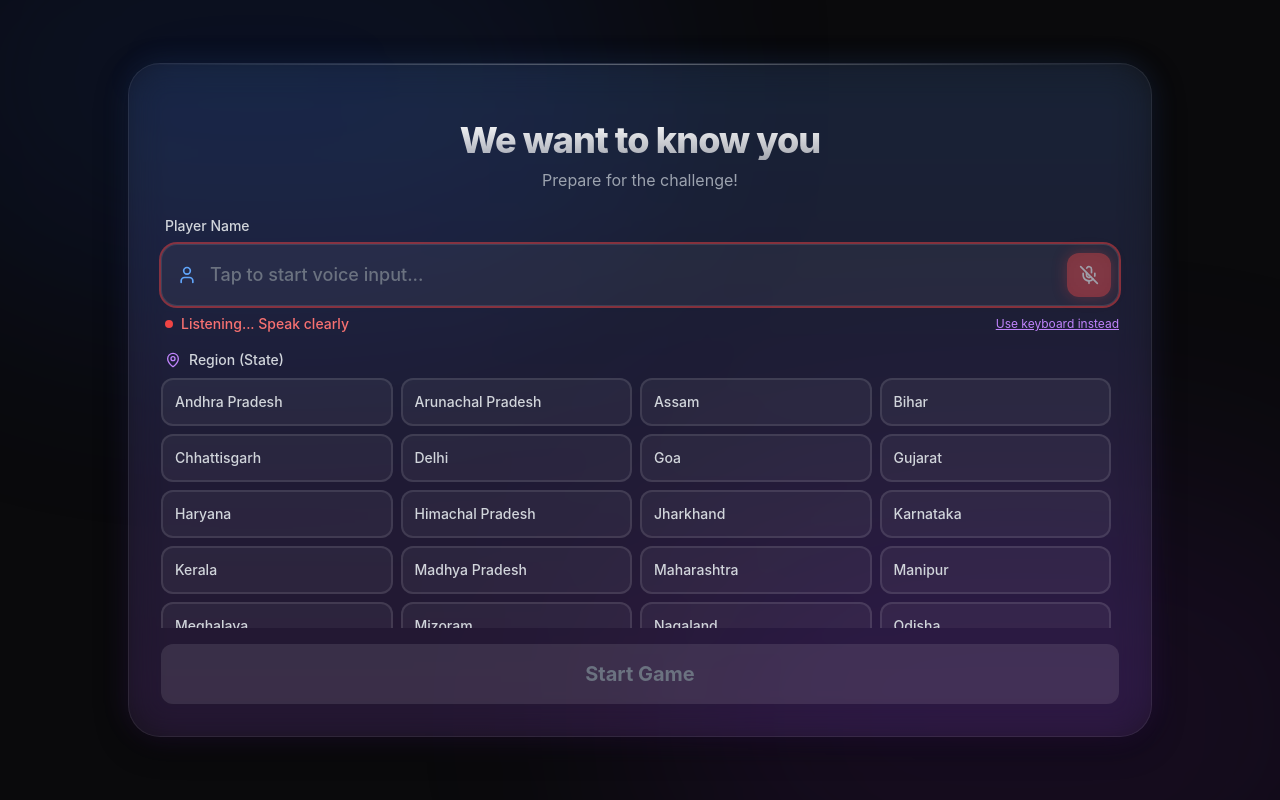
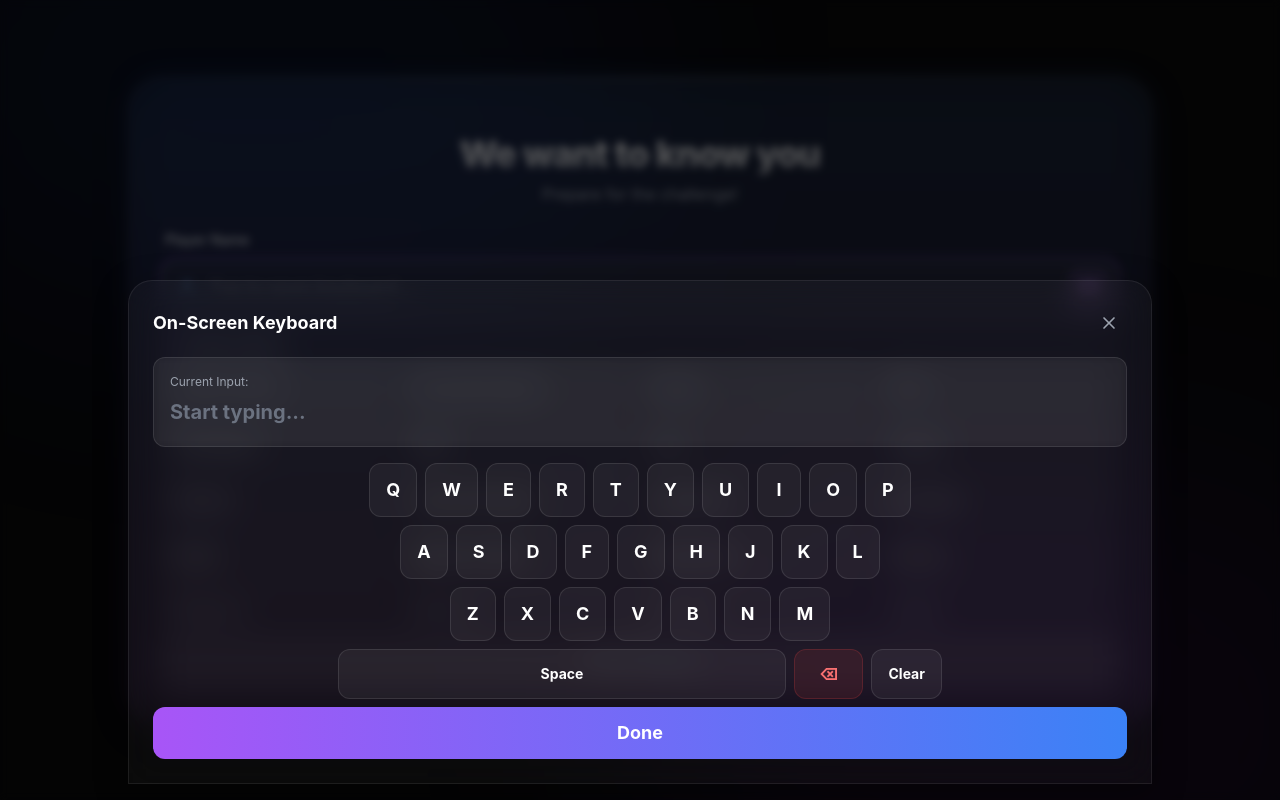
Before and after one commit to dariogeorge21/verse-order, a Next.js app: page /input in a window 1280 px wide. Both pictures are taken after a click on the button "Open keyboard". Built offline with nearby package versions, Linux system fonts and the light colour scheme.

Commit message:
input fix

```diff
--- a/app/input/page.tsx
+++ b/app/input/page.tsx
@@ -1,64 +1,11 @@
 "use client";
 
 import { useRouter } from "next/navigation";
-import { useState, useEffect, useRef } from "react";
+import { useState } from "react";
 import { useGameStore } from "@/store/gameStore";
 import { INDIAN_STATES } from "@/data/constants";
 import { motion, AnimatePresence } from "framer-motion";
-import { Mic, MicOff, User, MapPin, Sparkles, Keyboard, X } from "lucide-react";
-
-// --- (Keep existing SpeechRecognition TypeScript interfaces here) ---
-interface SpeechRecognition extends EventTarget {
-  continuous: boolean;
-  interimResults: boolean;
-  lang: string;
-  start: () => void;
-  stop: () => void;
-  abort: () => void;
-  onresult: (event: SpeechRecognitionEvent) => void;
-  onerror: (event: SpeechRecognitionErrorEvent) => void;
-  onend: () => void;
-}
-
-interface SpeechRecognitionResultList {
-  length: number;
-  item(index: number): SpeechRecognitionResult;
-  [index: number]: SpeechRecognitionResult;
-}
-
-interface SpeechRecognitionResult {
-  length: number;
-  item(index: number): SpeechRecognitionAlternative;
-  [index: number]: SpeechRecognitionAlternative;
-  isFinal: boolean;
-}
-
-interface SpeechRecognitionAlternative {
-  transcript: string;
-  confidence: number;
-}
-
-interface SpeechRecognitionEvent {
-  results: SpeechRecognitionResultList;
-  resultIndex: number;
-}
-
-interface SpeechRecognitionErrorEvent {
-  error: string;
-  message: string;
-}
-
-declare global {
-  interface Window {
-    SpeechRecognition: {
-      new (): SpeechRecognition;
-    };
-    webkitSpeechRecognition: {
-      new (): SpeechRecognition;
-    };
-  }
-}
-// --------------------------------------------------
+import { User, MapPin, Keyboard, X } from "lucide-react";
 
 export default function InputPage() {
   const router = useRouter();
@@ -66,138 +13,14 @@ export default function InputPage() {
   const [name, setName] = useState("");
   const [region, setRegion] = useState("");
   const [errors, setErrors] = useState<{ name?: string; region?: string }>({});
-  const [isListening, setIsListening] = useState(false);
-  const [isSpeechSupported, setIsSpeechSupported] = useState(false);
-  const [inputMode, setInputMode] = useState<'voice' | 'keyboard'>('voice');
   const [showOnScreenKeyboard, setShowOnScreenKeyboard] = useState(false);
-  const recognitionRef = useRef<SpeechRecognition | null>(null);
-  const inputRef = useRef<HTMLInputElement>(null);
 
-  // --- (Keep existing useEffect hooks for SpeechRecognition logic) ---
-  useEffect(() => {
-    if (typeof window !== "undefined") {
-      const SpeechRecognition =
-        window.SpeechRecognition || window.webkitSpeechRecognition;
-      const supported = !!SpeechRecognition;
-      setIsSpeechSupported(supported);
-      // If voice not supported, default to keyboard mode
-      if (!supported) {
-        setInputMode('keyboard');
-      }
-    }
-  }, []);
-
-  useEffect(() => {
-    if (isSpeechSupported && typeof window !== "undefined") {
-      const SpeechRecognition =
-        window.SpeechRecognition || window.webkitSpeechRecognition;
-      const recognition = new SpeechRecognition();
-      recognition.continuous = false;
-      recognition.interimResults = false;
-      recognition.lang = "en-US";
-
-      recognition.onresult = (event: SpeechRecognitionEvent) => {
-        const transcript = event.results[0][0].transcript.trim();
-        setName(transcript);
-        setErrors((prev) => {
-            if (prev.name) return { ...prev, name: undefined };
-            return prev;
-        });
-        setIsListening(false);
-      };
-
-      recognition.onerror = (event: SpeechRecognitionErrorEvent) => {
-        console.error("Speech recognition error:", event.error);
-        setIsListening(false);
-        if (event.error === "no-speech") {
-          setErrors((prev) => ({ ...prev, name: "No speech detected. Switching to keyboard..." }));
-          setTimeout(() => {
-            setInputMode('keyboard');
+  const handleInputFocus = () => {
     setShowOnScreenKeyboard(true);
-            setErrors((prev) => ({ ...prev, name: undefined }));
-          }, 2000);
-        } else if (event.error === "not-allowed") {
-          setErrors((prev) => ({ ...prev, name: "Microphone access denied. Using keyboard instead." }));
-          setInputMode('keyboard');
-          setShowOnScreenKeyboard(true);
-        } else {
-          // Other errors - fallback to keyboard
-          setInputMode('keyboard');
-          setShowOnScreenKeyboard(true);
-        }
-      };
-
-      recognition.onend = () => { setIsListening(false); };
-      recognitionRef.current = recognition;
-    }
-
-    return () => {
-      if (recognitionRef.current) {
-        recognitionRef.current.stop();
-        recognitionRef.current.abort();
-      }
-    };
-  }, [isSpeechSupported]);
-  // --------------------------------------------------
-
-  const handleVoiceInput = () => {
-    if (!isSpeechSupported) {
-      setErrors((prev) => ({ ...prev, name: "Voice input not supported. Using keyboard instead." }));
-      setInputMode('keyboard');
-      setShowOnScreenKeyboard(true);
-      return;
-    }
-
-    if (recognitionRef.current) {
-      if (isListening) {
-        recognitionRef.current.stop();
-        setIsListening(false);
-      } else {
-        try {
-          recognitionRef.current.start();
-          setIsListening(true);
-          setShowOnScreenKeyboard(false);
-          setErrors((prev) => {
-            if (prev.name) return { ...prev, name: undefined };
-            return prev;
-          });
-        } catch (error) {
-          console.error("Error starting speech recognition:", error);
-          setIsListening(false);
-          // Fallback to keyboard if voice fails
-          setInputMode('keyboard');
-          setShowOnScreenKeyboard(true);
-        }
-      }
-    }
-  };
-
-  // Auto-start voice input when field is focused (primary method)
-  const handleInputFocus = () => {
-    if (inputMode === 'voice' && isSpeechSupported && !isListening) {
-      handleVoiceInput();
-    } else if (inputMode === 'keyboard' || !isSpeechSupported) {
-      setShowOnScreenKeyboard(true);
-    }
-  };
-
-  // Block physical keyboard input
-  const handleKeyDown = (e: React.KeyboardEvent<HTMLInputElement>) => {
-    e.preventDefault();
-    // Only allow backspace and delete for editing
-    if (e.key === 'Backspace' || e.key === 'Delete') {
-      setName(prev => prev.slice(0, -1));
-    }
   };
 
   const handleInputClick = () => {
-    if (inputMode === 'voice' && isSpeechSupported) {
-      if (!isListening) {
-        handleVoiceInput();
-      }
-    } else {
     setShowOnScreenKeyboard(true);
-    }
   };
 
   const handleKeyboardKeyPress = (key: string) => {
@@ -215,13 +38,8 @@ export default function InputPage() {
     }
   };
 
-  const switchToKeyboard = () => {
-    if (isListening && recognitionRef.current) {
-      recognitionRef.current.stop();
-      setIsListening(false);
-    }
-    setInputMode('keyboard');
-    setShowOnScreenKeyboard(true);
+  const handleKeyboardDone = () => {
+    setShowOnScreenKeyboard(false);
   };
 
   const handleStart = () => {
@@ -278,101 +96,34 @@ export default function InputPage() {
               <label htmlFor="name" className="block text-sm font-medium text-gray-300 ml-1">
                 Player Name
               </label>
-              <div className={`relative flex items-center group rounded-2xl transition-all duration-300 ${isListening ? 'ring-2 ring-red-500/50' : inputMode === 'voice' ? 'ring-2 ring-blue-500/30' : 'ring-2 ring-purple-500/30'}`}>
+              <div className="relative flex items-center group rounded-2xl transition-all duration-300 ring-2 ring-purple-500/30">
                 <User className="absolute left-4 h-5 w-5 text-blue-400 transition-colors" />
                 <input
-                  ref={inputRef}
                   id="name"
                   type="text"
                   value={name}
                   readOnly
                   onFocus={handleInputFocus}
                   onClick={handleInputClick}
-                  onKeyDown={handleKeyDown}
-                  className="w-full pl-12 pr-16 py-4 rounded-2xl border border-white/10 bg-white/5 text-white placeholder:text-gray-500 focus:bg-white/10 transition-all outline-none text-lg font-medium cursor-pointer"
-                  placeholder={inputMode === 'voice' && isSpeechSupported ? "Tap to start voice input..." : "Tap to open on-screen keyboard..."}
+                  className="w-full pl-12 pr-12 py-4 rounded-2xl border border-white/10 bg-white/5 text-white placeholder:text-gray-500 focus:bg-white/10 transition-all outline-none text-lg font-medium cursor-pointer"
+                  placeholder="Tap to open keyboard..."
                   maxLength={50}
                 />
 
-                {/* Input Method Indicator */}
-                <div className="absolute right-2 flex items-center gap-2">
-                  {inputMode === 'voice' && isSpeechSupported && (
-                    <button
-                      type="button"
-                      onClick={handleVoiceInput}
-                      className={`p-3 rounded-xl transition-all duration-300 backdrop-blur-md
-                        ${isListening
-                          ? "bg-red-500/80 text-white animate-pulse shadow-[0_0_15px_rgba(239,68,68,0.5)]"
-                          : "bg-blue-500/10 text-blue-400 hover:bg-blue-500/20 hover:text-white"
-                        }`}
-                      title={isListening ? "Stop recording" : "Start voice input"}
-                    >
-                     <AnimatePresence mode="wait">
-                          {isListening ? (
-                              <motion.div key="mic-off" initial={{ scale: 0 }} animate={{ scale: 1 }} exit={{ scale: 0 }}>
-                                  <MicOff className="h-5 w-5" />
-                              </motion.div>
-                          ) : (
-                              <motion.div key="mic-on" initial={{ scale: 0 }} animate={{ scale: 1 }} exit={{ scale: 0 }}>
-                                  <Mic className="h-5 w-5" />
-                              </motion.div>
-                          )}
-                      </AnimatePresence>
-                    </button>
-                  )}
-                  {inputMode === 'keyboard' && (
+                {/* Keyboard Indicator Button */}
                 <button
                   type="button"
                   onClick={() => setShowOnScreenKeyboard(true)}
-                      className="p-3 rounded-xl bg-purple-500/10 text-purple-400 hover:bg-purple-500/20 hover:text-white transition-all duration-300 backdrop-blur-md"
+                  className="absolute right-2 p-3 rounded-xl bg-purple-500/10 text-purple-400 hover:bg-purple-500/20 hover:text-white transition-all duration-300 backdrop-blur-md"
                   title="Open keyboard"
                 >
                   <Keyboard className="h-5 w-5" />
                 </button>
-                  )}
-                </div>
               </div>
 
-              {/* Error / Listening Status Messages */}
+              {/* Error Messages */}
               <AnimatePresence mode="wait">
-                {isListening ? (
-                  <motion.div key="listening" initial={{ opacity: 0, y: -10 }} animate={{ opacity: 1, y: 0 }} exit={{ opacity: 0 }} className="flex items-center justify-between">
-                    <motion.p className="text-sm text-red-400 font-medium flex items-center gap-2 ml-1">
-                       <span className="relative flex h-2 w-2">
-                          <span className="animate-ping absolute inline-flex h-full w-full rounded-full bg-red-400 opacity-75"></span>
-                          <span className="relative inline-flex rounded-full h-2 w-2 bg-red-500"></span>
-                       </span>
-                       Listening... Speak clearly
-                    </motion.p>
-                    <button
-                      type="button"
-                      onClick={switchToKeyboard}
-                      className="text-xs text-purple-400 hover:text-purple-300 transition-colors underline"
-                    >
-                      Use keyboard instead
-                    </button>
-                  </motion.div>
-                ) : inputMode === 'keyboard' ? (
-                  <motion.div key="keyboard-mode" initial={{ opacity: 0, y: -10 }} animate={{ opacity: 1, y: 0 }} exit={{ opacity: 0 }} className="flex items-center justify-between">
-                    <motion.p className="text-sm text-purple-400 font-medium flex items-center gap-2 ml-1">
-                      <Keyboard className="h-4 w-4" />
-                      Keyboard mode active
-                    </motion.p>
-                    {isSpeechSupported && (
-                      <button
-                        type="button"
-                        onClick={() => {
-                          setInputMode('voice');
-                          setShowOnScreenKeyboard(false);
-                          handleVoiceInput();
-                        }}
-                        className="text-xs text-blue-400 hover:text-blue-300 transition-colors underline"
-                      >
-                        Use voice instead
-                      </button>
-                    )}
-                  </motion.div>
-                ) : errors.name ? (
+                {errors.name ? (
                   <motion.p key="error" initial={{ opacity: 0, y: -10 }} animate={{ opacity: 1, y: 0 }} className="text-sm text-red-400 ml-1">
                     {errors.name}
                   </motion.p>
@@ -477,7 +228,11 @@ export default function InputPage() {
                     <X className="h-5 w-5 text-gray-400" />
                   </button>
                 </div>
-                <OnScreenKeyboard onKeyPress={handleKeyboardKeyPress} />
+                <OnScreenKeyboard
+                  onKeyPress={handleKeyboardKeyPress}
+                  currentText={name}
+                  onDone={handleKeyboardDone}
+                />
               </div>
             </motion.div>
           </>
@@ -488,7 +243,15 @@ export default function InputPage() {
 }
 
 // On-Screen Keyboard Component
-function OnScreenKeyboard({ onKeyPress }: { onKeyPress: (key: string) => void }) {
+function OnScreenKeyboard({
+  onKeyPress,
+  currentText,
+  onDone
+}: {
+  onKeyPress: (key: string) => void;
+  currentText: string;
+  onDone: () => void;
+}) {
   const rows = [
     ['Q', 'W', 'E', 'R', 'T', 'Y', 'U', 'I', 'O', 'P'],
     ['A', 'S', 'D', 'F', 'G', 'H', 'J', 'K', 'L'],
@@ -496,6 +259,20 @@ function OnScreenKeyboard({ onKeyPress }: { onKeyPress: (key: string) => void })
   ];
 
   return (
+    <div className="space-y-4">
+      {/* Text Preview Area */}
+      <motion.div
+        initial={{ opacity: 0, y: -10 }}
+        animate={{ opacity: 1, y: 0 }}
+        className="p-4 rounded-xl bg-white/5 border border-white/10 backdrop-blur-sm"
+      >
+        <p className="text-xs text-gray-400 mb-2">Current Input:</p>
+        <p className="text-xl font-bold text-white min-h-[2rem] break-words">
+          {currentText || <span className="text-gray-500">Start typing...</span>}
+        </p>
+      </motion.div>
+
+      {/* Keyboard Keys */}
       <div className="space-y-2">
         {rows.map((row, rowIndex) => (
           <div key={rowIndex} className="flex justify-center gap-2">
@@ -512,6 +289,8 @@ function OnScreenKeyboard({ onKeyPress }: { onKeyPress: (key: string) => void })
             ))}
           </div>
         ))}
+
+        {/* Control Buttons */}
         <div className="flex justify-center gap-2 mt-2">
           <motion.button
             whileHover={{ scale: 1.05 }}
@@ -538,6 +317,17 @@ function OnScreenKeyboard({ onKeyPress }: { onKeyPress: (key: string) => void })
             Clear
           </motion.button>
         </div>
+
+        {/* Done Button */}
+        <motion.button
+          whileHover={{ scale: 1.02 }}
+          whileTap={{ scale: 0.98 }}
+          onClick={onDone}
+          className="w-full py-3 rounded-xl bg-gradient-to-r from-purple-500 to-blue-500 text-white font-bold text-lg hover:shadow-lg hover:shadow-purple-500/50 transition-all touch-target mt-2"
+        >
+          Done
+        </motion.button>
+      </div>
     </div>
   );
 }
```
Lines whose indentation alone changed are shown as unchanged.
